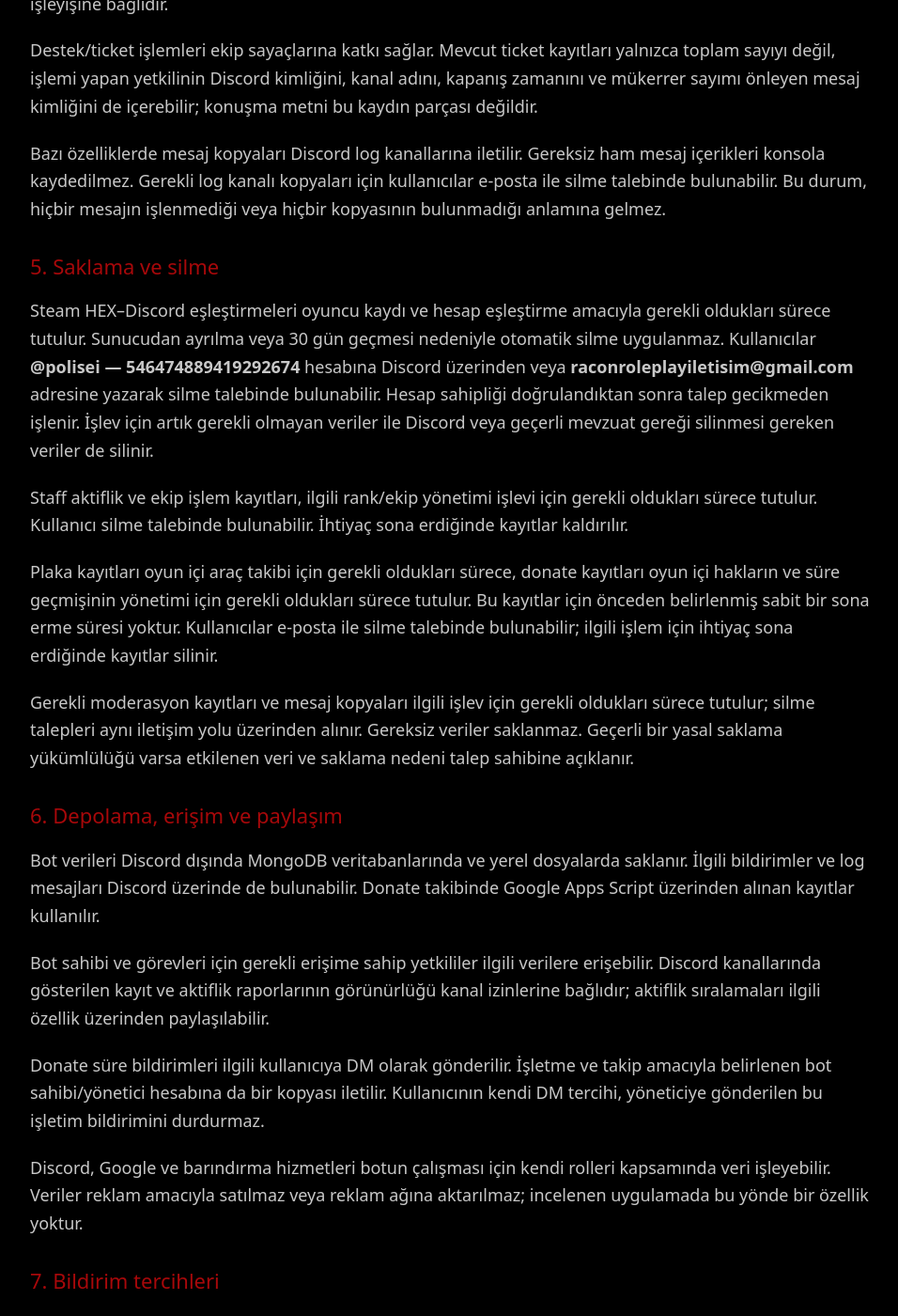
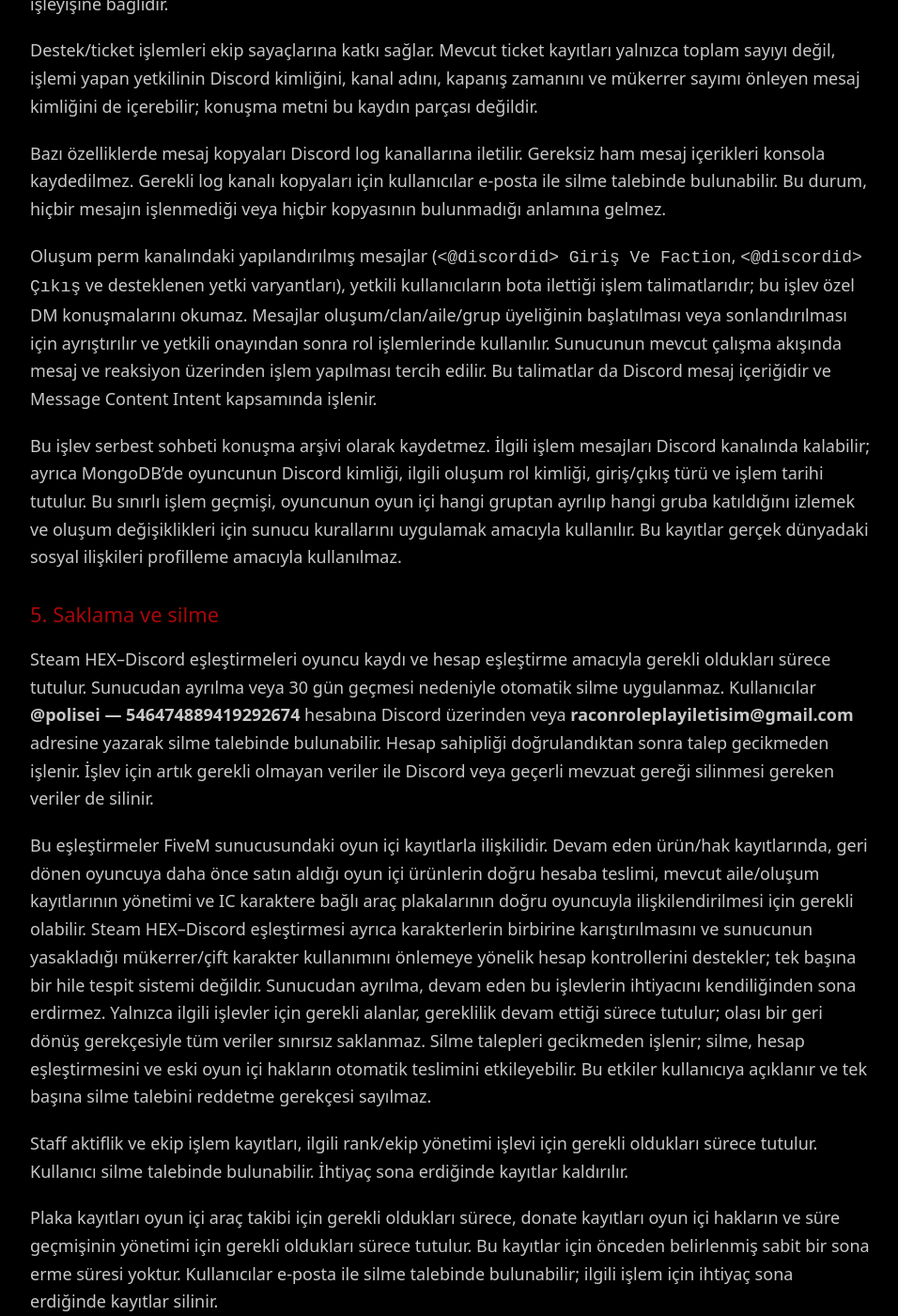
Before and after one commit to polisei/racon-roleplay-bot-politikalari, a Jekyll site: the page built from index.md, in a window 1280 px wide and 1400 px high, scrolled down 2717 px. Shown: the whole window at 94% size, without its empty margins (160-1116 px from the left). Built offline with Jekyll 4.4.1, drawn with Linux system fonts in a browser that asks for light colours; some of the changed text lies outside the part shown.

Commit message:
Clarify FiveM account linking and formation operation records

```diff
--- a/index.md
+++ b/index.md
@@ -59,9 +59,17 @@ Destek/ticket işlemleri ekip sayaçlarına katkı sağlar. Mevcut ticket kayıt
 
 Bazı özelliklerde mesaj kopyaları Discord log kanallarına iletilir. Gereksiz ham mesaj içerikleri konsola kaydedilmez. Gerekli log kanalı kopyaları için kullanıcılar e-posta ile silme talebinde bulunabilir. Bu durum, hiçbir mesajın işlenmediği veya hiçbir kopyasının bulunmadığı anlamına gelmez.
 
+
+Oluşum perm kanalındaki yapılandırılmış mesajlar (`<@discordid> Giriş Ve Faction`, `<@discordid> Çıkış` ve desteklenen yetki varyantları), yetkili kullanıcıların bota ilettiği işlem talimatlarıdır; bu işlev özel DM konuşmalarını okumaz. Mesajlar oluşum/clan/aile/grup üyeliğinin başlatılması veya sonlandırılması için ayrıştırılır ve yetkili onayından sonra rol işlemlerinde kullanılır. Sunucunun mevcut çalışma akışında mesaj ve reaksiyon üzerinden işlem yapılması tercih edilir. Bu talimatlar da Discord mesaj içeriğidir ve Message Content Intent kapsamında işlenir.
+
+Bu işlev serbest sohbeti konuşma arşivi olarak kaydetmez. İlgili işlem mesajları Discord kanalında kalabilir; ayrıca MongoDB'de oyuncunun Discord kimliği, ilgili oluşum rol kimliği, giriş/çıkış türü ve işlem tarihi tutulur. Bu sınırlı işlem geçmişi, oyuncunun oyun içi hangi gruptan ayrılıp hangi gruba katıldığını izlemek ve oluşum değişiklikleri için sunucu kurallarını uygulamak amacıyla kullanılır. Bu kayıtlar gerçek dünyadaki sosyal ilişkileri profilleme amacıyla kullanılmaz.
+
 ### 5. Saklama ve silme
 
 Steam HEX–Discord eşleştirmeleri oyuncu kaydı ve hesap eşleştirme amacıyla gerekli oldukları sürece tutulur. Sunucudan ayrılma veya 30 gün geçmesi nedeniyle otomatik silme uygulanmaz. Kullanıcılar **@polisei — 546474889419292674** hesabına Discord üzerinden veya **raconroleplayiletisim@gmail.com** adresine yazarak silme talebinde bulunabilir. Hesap sahipliği doğrulandıktan sonra talep gecikmeden işlenir. İşlev için artık gerekli olmayan veriler ile Discord veya geçerli mevzuat gereği silinmesi gereken veriler de silinir.
+
+
+Bu eşleştirmeler FiveM sunucusundaki oyun içi kayıtlarla ilişkilidir. Devam eden ürün/hak kayıtlarında, geri dönen oyuncuya daha önce satın aldığı oyun içi ürünlerin doğru hesaba teslimi, mevcut aile/oluşum kayıtlarının yönetimi ve IC karaktere bağlı araç plakalarının doğru oyuncuyla ilişkilendirilmesi için gerekli olabilir. Steam HEX–Discord eşleştirmesi ayrıca karakterlerin birbirine karıştırılmasını ve sunucunun yasakladığı mükerrer/çift karakter kullanımını önlemeye yönelik hesap kontrollerini destekler; tek başına bir hile tespit sistemi değildir. Sunucudan ayrılma, devam eden bu işlevlerin ihtiyacını kendiliğinden sona erdirmez. Yalnızca ilgili işlevler için gerekli alanlar, gereklilik devam ettiği sürece tutulur; olası bir geri dönüş gerekçesiyle tüm veriler sınırsız saklanmaz. Silme talepleri gecikmeden işlenir; silme, hesap eşleştirmesini ve eski oyun içi hakların otomatik teslimini etkileyebilir. Bu etkiler kullanıcıya açıklanır ve tek başına silme talebini reddetme gerekçesi sayılmaz.
 
 Staff aktiflik ve ekip işlem kayıtları, ilgili rank/ekip yönetimi işlevi için gerekli oldukları sürece tutulur. Kullanıcı silme talebinde bulunabilir. İhtiyaç sona erdiğinde kayıtlar kaldırılır.
 
@@ -155,9 +163,17 @@ Support/ticket operations contribute to staff counters. Current ticket records m
 
 Some features send message copies to Discord log channels. Unnecessary raw message content is not logged to the console. Users may request deletion of relevant log channel copies by email. This does not mean that no messages are processed or copied.
 
+
+Structured messages in the formation-permission channel (`<@discordid> Giriş Ve Faction`, `<@discordid> Çıkış` and supported permission variants) are operational instructions submitted by authorised users to the bot; this feature does not read private DM conversations. Messages are parsed to start or end formation/clan/family/group membership and are used for role operations following authorised approval. The server currently uses a message-and-reaction workflow for these operations. These instructions remain Discord message content processed through Message Content Intent.
+
+This feature does not archive free-form conversations. Relevant operational messages may remain in the Discord channel; MongoDB also stores the player's Discord ID, formation role ID, entry/exit type and operation timestamp. This limited history supports tracking which in-game group a player leaves or joins and enforcing server rules for group changes. It is not used to profile real-world social relationships.
+
 ### 5. Retention and deletion
 
 Steam HEX–Discord links are retained while necessary for player registration and account linking. Leaving the server or the passage of 30 days does not trigger automatic deletion. Users may request deletion by contacting **@polisei — 546474889419292674** on Discord or **raconroleplayiletisim@gmail.com**. Requests are processed promptly after account ownership is verified. Data that is no longer necessary for the stated functionality, or must be deleted under Discord requirements or applicable law, is also deleted.
+
+
+These links relate to in-game records on the FiveM server. Where entitlement records remain relevant, they may be needed to deliver previously purchased in-game products to the correct returning account, manage existing family/formation records and associate IC character vehicle plates with the correct player. Steam HEX–Discord links also support account checks against character mix-ups and duplicate/dual characters prohibited by server rules; the link is not itself a cheat-detection system. Leaving Discord does not automatically end the need for these continuing functions. Only necessary fields are retained for as long as the purpose remains necessary; a possible future return does not justify retaining all data indefinitely. Deletion requests are processed promptly; deletion may affect account linking and automatic delivery of previous in-game entitlements. These effects are explained to the user and do not alone justify refusing deletion.
 
 Staff activity and operation records are retained for as long as they are necessary for rank/staff administration. Users may request deletion. Records are removed when no longer needed.
 
```
